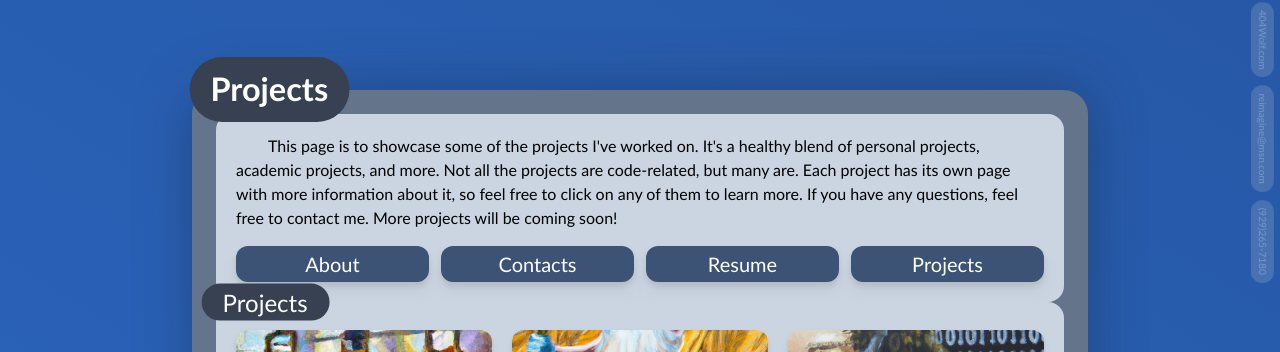
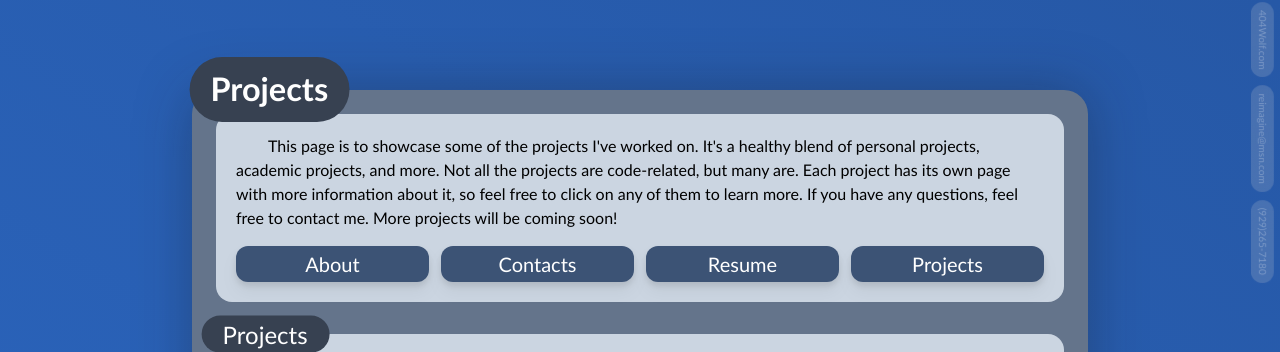
Before and after one commit to 404Wolf/404Wolf.com, a Next.js app: page /projects in a window 1280 px wide. Shown: the top 352 px of the page. Built offline with nearby package versions, Linux system fonts and the light colour scheme.

Commit message:
Fix margin

```diff
--- a/src/pages/projects/index.tsx
+++ b/src/pages/projects/index.tsx
@@ -22,12 +22,14 @@ interface ProjectsProps {
 const Projects = ({ projects }: ProjectsProps) => {
     return (
         <MainLayout header="Projects">
-            <Tile className="mb-8 markdown">
-                <p>
-                    This page is to showcase some of the projects I've worked on. It's a healthy blend of personal projects, academic projects, and more. Not all the projects are code-related, but many are. Each project has its own page with more information about it, so feel free to click on any of them to learn more. If you have any questions, feel free to contact me. More projects will be coming soon!
-                </p>
-                <Navbar/>
-            </Tile>
+            <div className="mb-8">
+                <Tile className="markdown">
+                    <p>
+                        This page is to showcase some of the projects I've worked on. It's a healthy blend of personal projects, academic projects, and more. Not all the projects are code-related, but many are. Each project has its own page with more information about it, so feel free to click on any of them to learn more. If you have any questions, feel free to contact me. More projects will be coming soon!
+                    </p>
+                    <Navbar/>
+                </Tile>
+            </div>
             <Tile title="Projects">
                 <ProjectsTile
                     projects={ projects }
```
